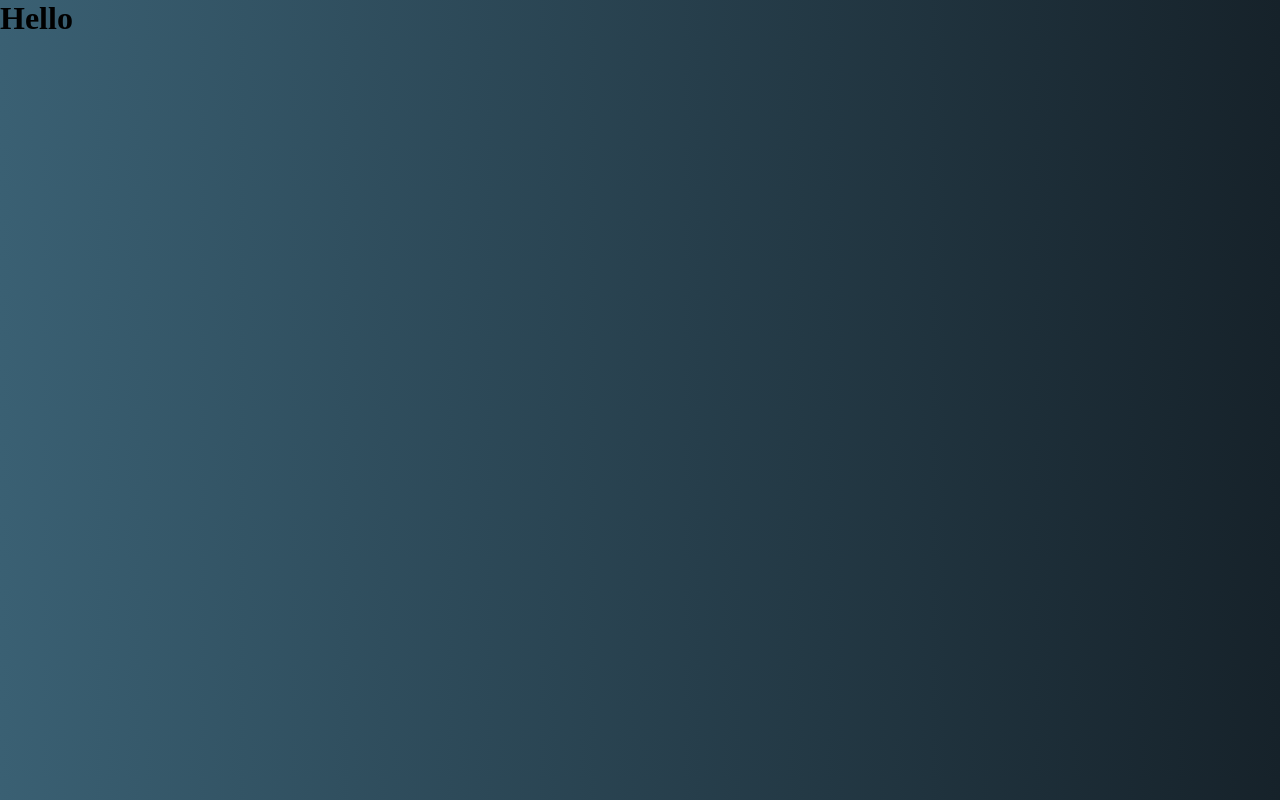
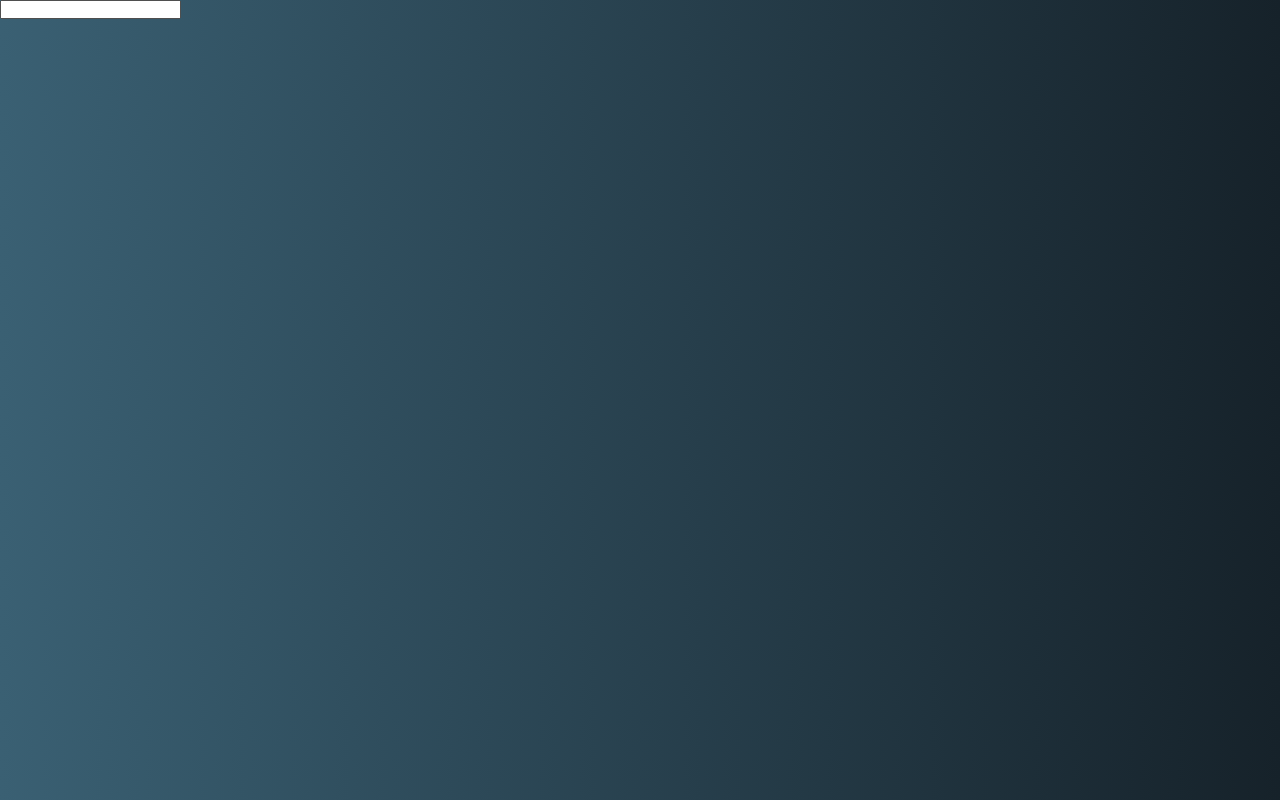
Before and after one commit to DogukanOzcn/materialui-app, a React (Create React App) app: page / in a window 1280 px wide. Built offline with nearby package versions, Linux system fonts and the light colour scheme.

Commit message:
New changes

```diff
--- a/src/App.js
+++ b/src/App.js
@@ -7,7 +7,7 @@ function App() {
     <div className="App">
       <Header />
       <main>
-        <h1>Hello</h1>
+        <h1></h1>
       </main>
       <Footer/>
     </div>
--- a/src/components/Header.js
+++ b/src/components/Header.js
@@ -3,7 +3,7 @@ import * as React from "react";
 export default function Header() {
   return (
     <div>
-      <h1></h1>
+      <input title="bi şey yaz"></input>
     </div>
   );
 }
```
